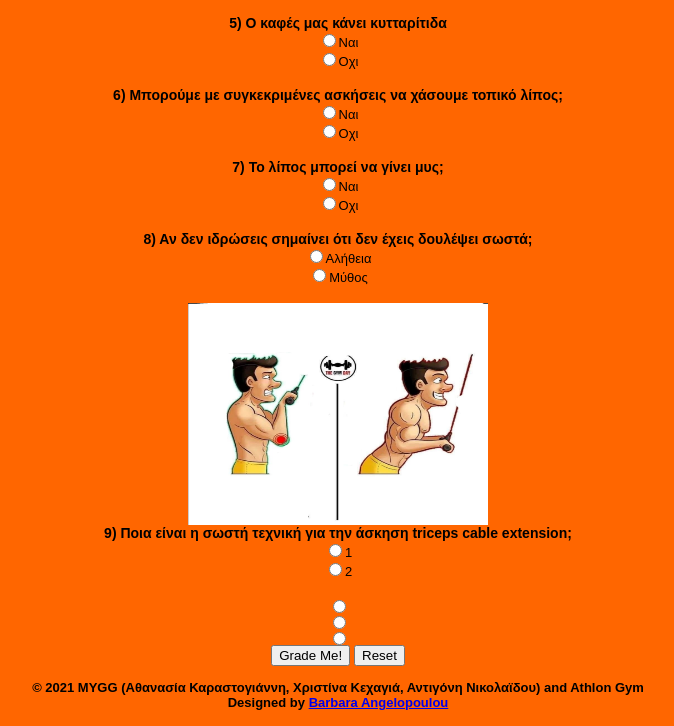
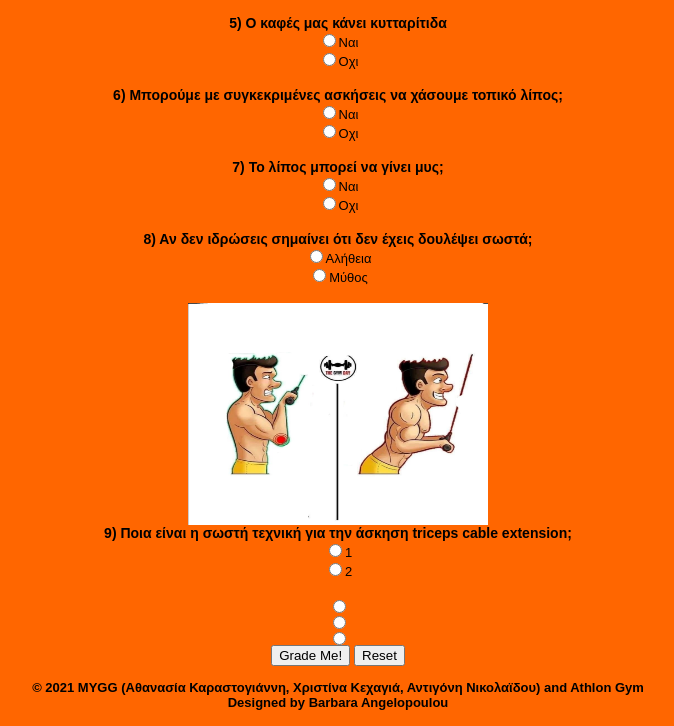
Before and after one commit to MyGymGame/MyGymGame.github.io, a plain HTML site: page index.htm in a window 1280 px wide. Shown: the part 546-1272 px from the top of the page, without its empty margins (302-976 px from the left). Drawn offline with Linux system fonts and the light colour scheme.

Commit message:
Update index.htm

```diff
--- a/index.htm
+++ b/index.htm
@@ -159,6 +159,6 @@ document.cookie="ready=yes"
 
 <br>
 Designed by
-<a href="https://www.instagram.com/vera_angelopoulou/">Barbara Angelopoulou</a></font></p>
+Barbara Angelopoulou</p>
 </body>
 </html>
```
